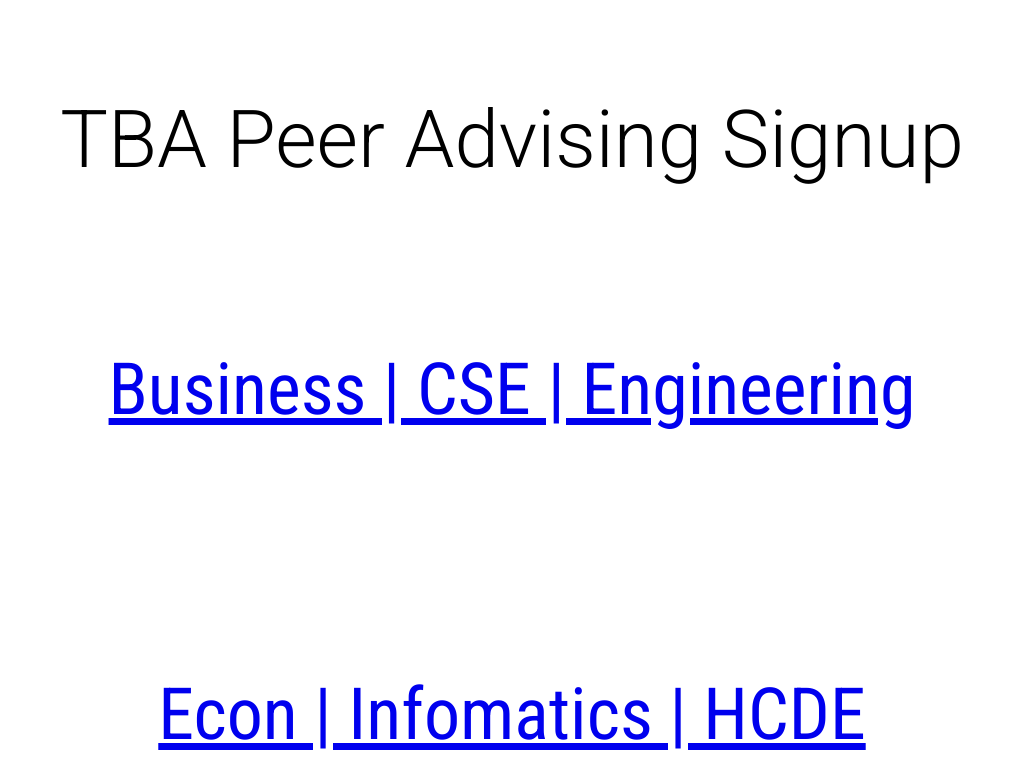
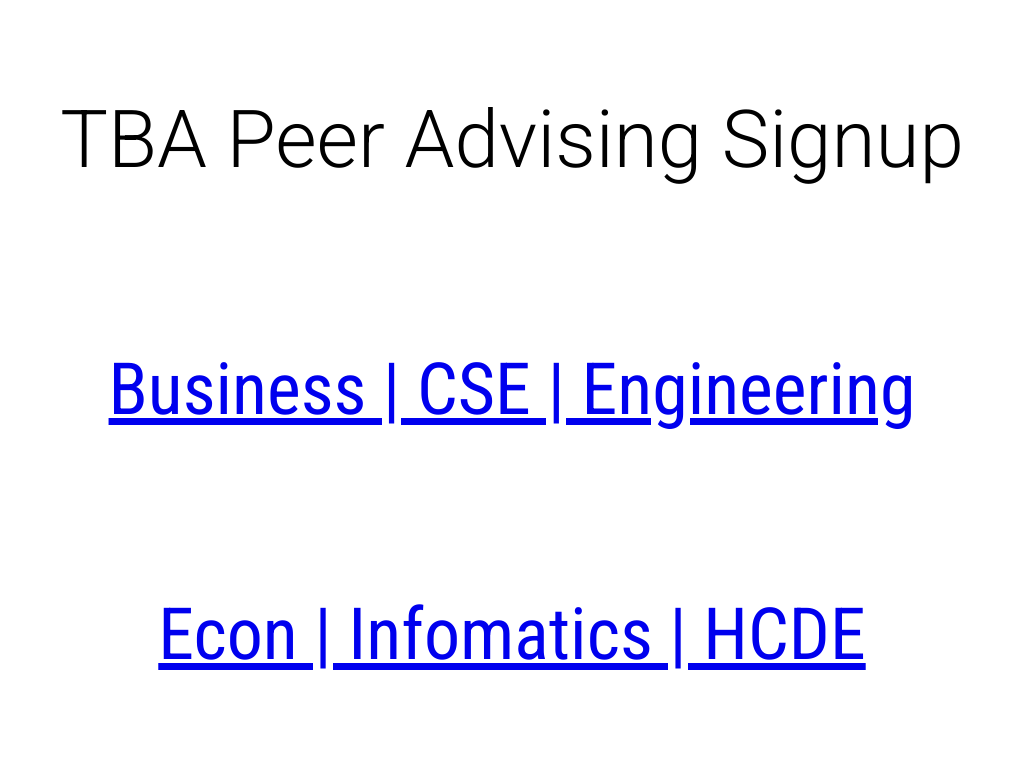
Before and after one commit to leontaolong/tba_peer_advising, a plain HTML site: page index.html in a window 1280 px wide. Shown: the part 491-1256 px from the top of the page, without its empty margins (128-1151 px from the left). After the commit the page ends 1176 px from the top, so only its background shows below. Drawn offline with Linux system fonts and the light colour scheme.

Commit message:
minor change

```diff
--- a/index.html
+++ b/index.html
@@ -15,9 +15,9 @@
     <div style="padding:3em;"></div>
     <div style="font-family:Roboto, sans-serif; font-size:5em; font-weight:300;">TBA Peer Advising Signup<div>
     <div style="padding:1em;"></div>
-    <a style="font-family:'Roboto Condensed', Roboto, sans-serif; font-weight:400; font-size:0.9em; padding-top:1em;" href="http://www.slyreply.com/app/sheets/7hihyvp1y2g3/">Business | CSE | Engineering</a> <br/>
-    <div style="padding:1.5em;"></div>
-    <a style="font-family:'Roboto Condensed', Roboto, sans-serif; font-weight:400; font-size:0.9em; padding-top:1em;" href="http://www.slyreply.com/app/sheets/ipn39gavo044/">Econ | Infomatics | HCDE</a>
+    <a style="font-family:'Roboto Condensed', Roboto, sans-serif; font-weight:400; font-size:0.9em;" href="http://www.slyreply.com/app/sheets/7hihyvp1y2g3/">Business | CSE | Engineering</a> <br/>
+    <div style="padding:1em;"></div>
+    <a style="font-family:'Roboto Condensed', Roboto, sans-serif; font-weight:400; font-size:0.9em;" href="http://www.slyreply.com/app/sheets/ipn39gavo044/">Econ | Infomatics | HCDE</a>
     </div>
 </body>
 </html>
```
